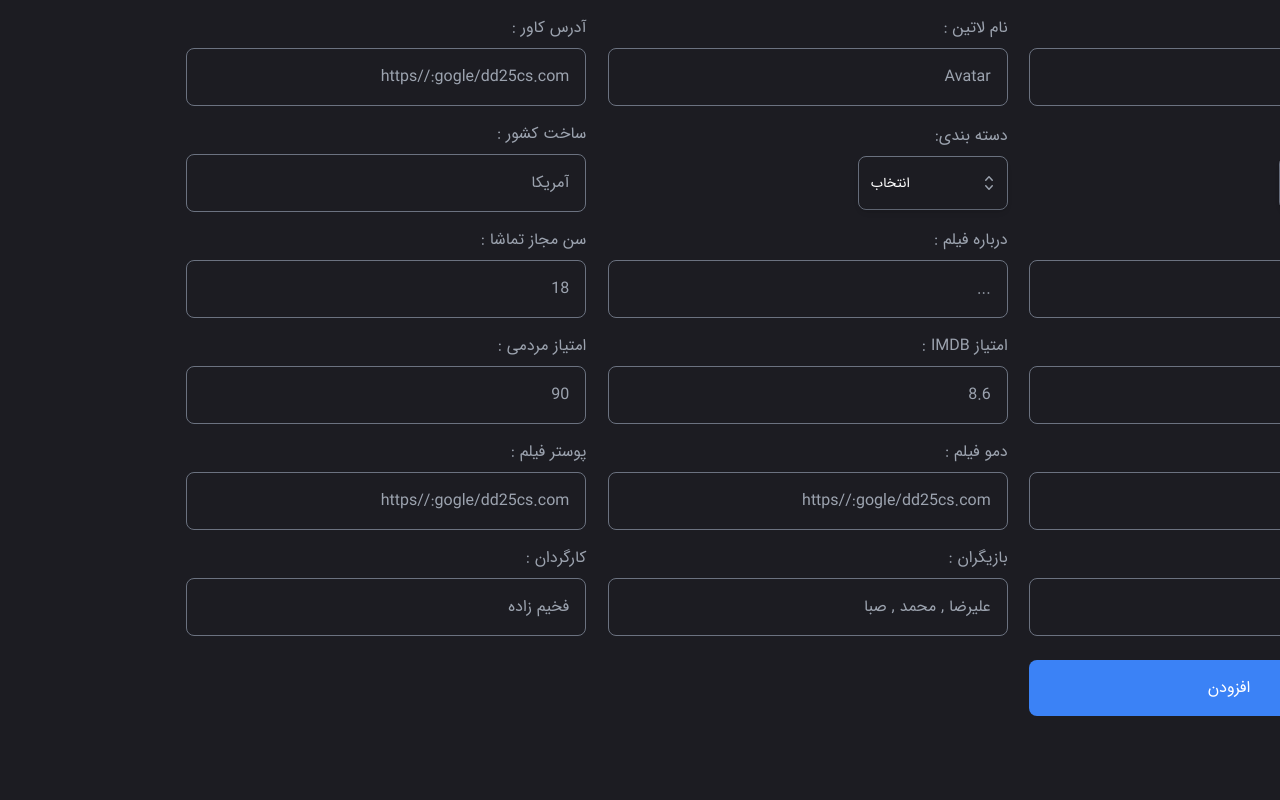
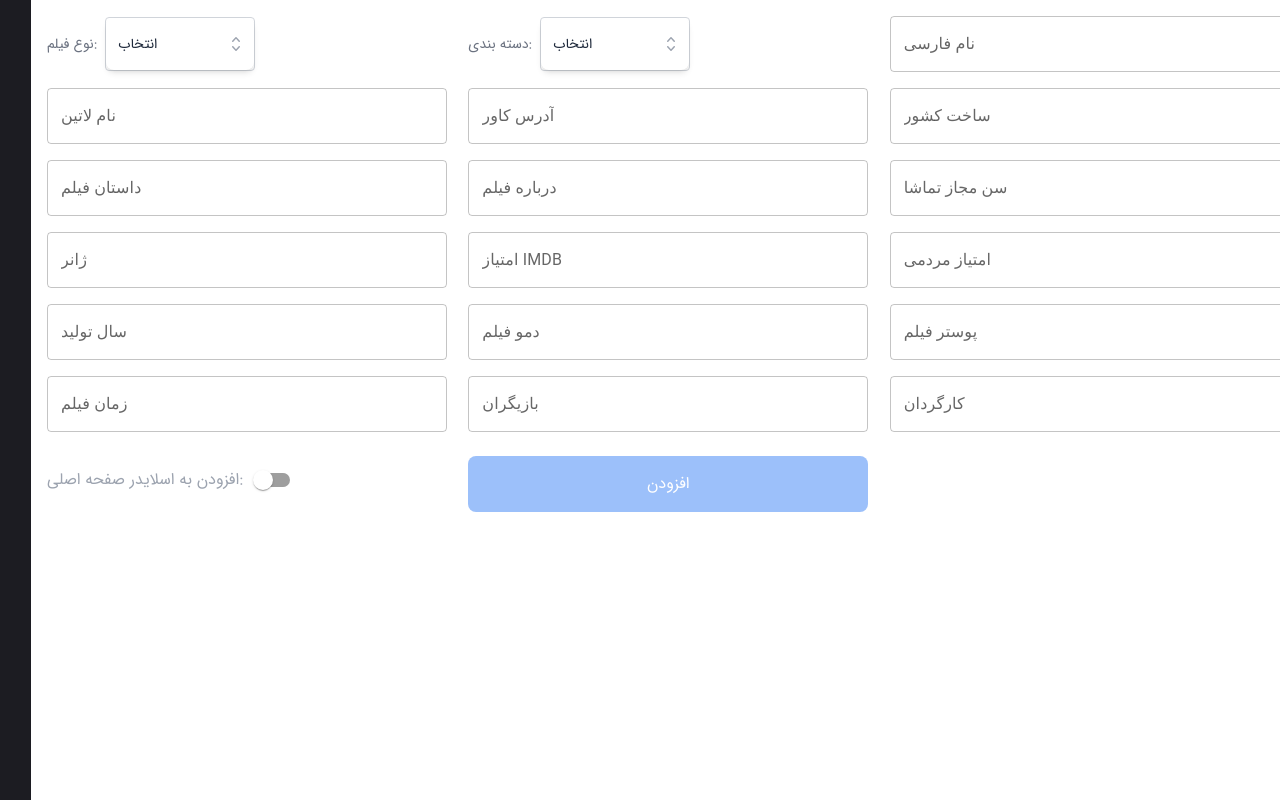
Before and after one commit to mahdibashirione/moviesTV, a React (Create React App) app: page /admin/add/newmoviedata in a window 1280 px wide. Built offline with nearby package versions, Linux system fonts and the light colour scheme.

Commit message:
add component matrial ui to praject

```diff
--- a/package.json
+++ b/package.json
@@ -3,8 +3,11 @@
   "version": "0.1.0",
   "private": true,
   "dependencies": {
+    "@emotion/react": "^11.10.4",
+    "@emotion/styled": "^11.10.4",
     "@headlessui/react": "^1.7.1",
     "@heroicons/react": "^2.0.11",
+    "@mui/material": "^5.10.6",
     "@testing-library/jest-dom": "^5.16.5",
     "@testing-library/react": "^13.3.0",
     "@testing-library/user-event": "^13.5.0",
--- a/server/db.json
+++ b/server/db.json
@@ -17,64 +17,6 @@
     "name": "typicode"
   },
   "movies": [
-    {
-      "id": 1,
-      "category": "سریال-ایرانی",
-      "country": "iran",
-      "type": "serial",
-      "enName": "sun parast",
-      "comments": [
-        {
-          "date": "27-08-2022",
-          "nameUser": "میرزا ",
-          "commentUser": "در اصل کپی برداری از سریال دکستر هستش ولی تا اینجا داستان خوب پیشرفته فعلا ۳ قسمت بیشتر نیومده نمیشه نظر داد فیلم خوبی هست یا نه",
-          "like": "12",
-          "disLike": "5"
-        }
-      ],
-      "permissibleAge": "13",
-      "downloads": [
-        {
-          "title": "قسمت 1",
-          "linkDownload": [
-            {
-              "quality": "480",
-              "fille": ""
-            },
-            {
-              "quality": "720",
-              "fille": ""
-            },
-            {
-              "quality": "1080",
-              "fille": ""
-            },
-            {
-              "quality": "BOLORY",
-              "fille": ""
-            }
-          ]
-        }
-      ],
-      "actors": [
-        "الهام اخوان",
-        "باران کوثری",
-        "آتیلا پسیانی"
-      ],
-      "director": "برزو نیک نژاد",
-      "productionYear": "1401",
-      "story": "در سریال آفتاب پرست مفسدین اقتصادی تصمیم می‌گیرند تا جمال پورشه را بدنام کنند اما باز دست تقدیر به کمک جمال می‌آید و او را رو سفید می‌کند! حالا جمال اعتبار بیشتری پیدا کرده و مجبورند با او کنار بیایند!",
-      "aboutTheMovie": "سریال محصول کشور ایران و در ژانر کمدی می‌باشد و به کارگردانی برزو نیک نژاد در سال 1401 ساخته شده است. در سریال آفتاب پرست بازیگرانی چون آتیلا پسیانی، باران کوثری، الهام اخوان، فرهاد آئیش، غلامرضا نیکخواه، گوهر خیراندیش، حمیدرضا آذرنگ، پژمان جمشیدی، و... به ایفای نقش پرداخته اند. داستان دو رفیق خفت‌گیر به نام‌های جمال و منوچ است که عشق لاتی و سطح یک شدن در خفت‌گیری را دارند اما از بی عرضه‌گی و بدشانسی گیر پلیس می‌افتند و به زندان می‌روند. جمال در زندان به همه می‌گوید که در سطح یک فقط پورشه‌سوار خفت کرده‌اند و به همین خاطر به جمال پورشه معروف می‌شود و…",
-      "time": "50 دقیقه",
-      "satisfaction": "84",
-      "broadcastDays": "دوشنبه ها",
-      "imdb": "6",
-      "genre": "کمدی",
-      "cover": "https://www.uptvs.com/wp-contents/uploads/2022/08/Aftab-Parast-6-207x290.jpg",
-      "faName": "افتاب پرست",
-      "slider": true,
-      "coming": false
-    },
     {
       "id": 2,
       "coming": false,
--- a/src/components/common/SelectBox.js
+++ b/src/components/common/SelectBox.js
@@ -14,9 +14,9 @@ const SelectBox = ({ formik, name, title, options }) => {
 
   return (
     <Listbox value={selected} onChange={setSelected}>
-      <div className="flex flex-col gap-y-2">
-        <span className="text-gray-400">{title}:</span>
-        <div className={`relative w-[150px] border ${selected.id > 0 ? "border-green-500" : "border-gray-500"} rounded-lg`}>
+      <div className="flex items-center gap-x-2 text-slate-800">
+        <span className="text-sm text-gray-500">{title}:</span>
+        <div className={`relative w-[150px] border ${selected.id > 0 ? "border-green-500" : "border-gray-300"} rounded`}>
           <Listbox.Button className="relative w-full cursor-pointer rounded-lg bg-transparent py-4 pl-3 pr-10 text-left shadow-md focus:outline-none focus-visible:border-indigo-500 focus-visible:ring-2 focus-visible:ring-white focus-visible:ring-opacity-75 focus-visible:ring-offset-2 focus-visible:ring-offset-orange-300 sm:text-sm">
             <span className="block truncate">{selected.id > 0 ? selected.name : "انتخاب"}</span>
             <span className="pointer-events-none absolute inset-y-0 right-0 flex items-center pr-2">
--- /dev/null
+++ b/src/components/common/Switch.js
@@ -0,0 +1,16 @@
+import Switch from '@mui/material/Switch';
+
+const CustomSwitch = ({ label, name, formik }) => {
+  return (
+    <div>
+      <span className="text-gray-400 select-none">{label}:</span>
+      <Switch
+        checked={formik.values[name]}
+        onChange={formik.handleChange}
+        name={name}
+      />
+    </div>
+  );
+}
+
+export default CustomSwitch;
--- a/src/components/common/input.js
+++ b/src/components/common/input.js
@@ -1,20 +1,19 @@
-const Input = ({ formik, label, name, type = "text", children, value, placeholder }) => {
+import { TextField } from "@mui/material";
+
+const Input = ({ formik, label, name, placeholder }) => {
   return (
-    <div className="flex flex-col items-start gap-y-2 w-full max-w-[400px] min-w-[150px]">
-      <label htmlFor={label} className="text-gray-400">{label} :</label>
-      <div className={`${!formik.errors[name] && formik.touched[name] ? "border-green-500" : "border-gray-500"} w-full px-2 py-1 flex items-center justify-start rounded-lg bg-transparent border ${formik.errors[name] && formik.touched[name] && "border-red-500"}`}>
-        {children}
-        <input
-          type={type}
-          name={name}
-          {...formik.getFieldProps(name)}
-          id={label}
-          className={`${!formik.errors[name] && formik.touched[name] && "text-white"} focus:border-blue-500 w-full outline-none bg-transparent px-2 py-3 rounded-full`}
-          placeholder={placeholder}
-          value={value}
-        />
-      </div>
-      {formik.errors[name] && formik.touched[name] && <span className="text-red-500 w-full text-right block">{formik.errors[name]}</span>}
+    <div className="rounded flex flex-col items-start gap-y-2 w-full max-w-[400px] min-w-[150px]">
+      <TextField
+        fullWidth
+        label={label}
+        name={name}
+        onChange={formik.handleChange}
+        onBlur={formik.handleBlur}
+        value={formik.values[name]}
+        placeholder={placeholder}
+        helperText={formik.touched[name] && formik.errors[name]}
+        error={formik.touched[name] && formik.errors[name] ? true : false}
+      />
     </div>
   );
 }
--- a/src/page/AddNewMovie.js
+++ b/src/page/AddNewMovie.js
@@ -1,10 +1,12 @@
 import { useFormik } from "formik";
 import Input from "../components/common/input";
+import CustomSwitch from "../components/common/Switch";
 import * as Yup from "yup"
 import { useState } from "react";
 import SelectBox from "../components/common/SelectBox";
 import { useNavigate } from "react-router-dom";
 import http from "../services/httpServices";
+import { TextField } from "@mui/material";
 
 const AddNewMovie = () => {
 
@@ -45,7 +47,7 @@ const AddNewMovie = () => {
       genre: "",
       story: "",
       aboutTheMovie: "",
-      slider: true,
+      slider: false,
       coming: false,
     },
     validationSchema: Yup.object().shape({
@@ -64,26 +66,27 @@ const AddNewMovie = () => {
       story: Yup.string().required("باید تکمیل شود"),
       aboutTheMovie: Yup.string().required("باید تکمیل شود"),
     }),
-    onSubmit: values => Post_Data("/movies", values)
+    onSubmit: values => Post_Data("/movies", values),
+    validateOnMount: true,
   })
 
   async function Post_Data(url, data) {
     try {
       const res = await http.Post(url, { ...data, downloads: [], comments: [] })
-      console.log(res.data)
+      navigate.push("/admin")
     } catch (error) {
-      console.log(error)
+      window.alert(error)
     }
   }
 
   return (
-    <section className="w-full md:container p-4">
-      <form onSubmit={formik.handleSubmit} className="w-full grid gap-4 grid-cols-1 md:grid-cols-2 lg:grid-cols-3 items-center justify-center" >
+    <section className="min-w-screen w-full min-h-screen bg-white p-4">
+      <form dir="ltr" onSubmit={formik.handleSubmit} className="w-full md:container grid gap-4 grid-cols-1 md:grid-cols-2 lg:grid-cols-3 items-center justify-center" >
+        <SelectBox formik={formik} name="type" options={options.type} title={"نوع فیلم"} />
+        <SelectBox formik={formik} name="category" options={options.category} title={"دسته بندی"} />
         <Input formik={formik} label="نام فارسی" name="faName" placeholder="آواتار" />
         <Input formik={formik} label="نام لاتین" name="enName" placeholder="Avatar" />
         <Input formik={formik} label="آدرس کاور" name="cover" placeholder="https//:gogle/dd25cs.com" />
-        <SelectBox formik={formik} name="type" options={options.type} title={"نوع فیلم"} />
-        <SelectBox formik={formik} name="category" options={options.category} title={"دسته بندی"} />
         <Input formik={formik} label="ساخت کشور" name="country" placeholder="آمریکا" />
         <Input formik={formik} label="داستان فیلم" name="story" placeholder="..." />
         <Input formik={formik} label="درباره فیلم" name="aboutTheMovie" placeholder="..." />
@@ -97,7 +100,8 @@ const AddNewMovie = () => {
         <Input formik={formik} label="زمان فیلم" name="time" placeholder="60 دقیقه" />
         <Input formik={formik} label="بازیگران" name="actors" placeholder="علیرضا , محمد , صبا" />
         <Input formik={formik} label="کارگردان" name="director" placeholder="فخیم زاده" />
-        <button type={"submit"} className="w-full max-w-[400px] bg-blue-500 p-4 rounded-lg mt-2 outline-none hover:scale-95 duration-300">افزودن</button>
+        <CustomSwitch name="slider" formik={formik} label="افزودن به اسلایدر صفحه اصلی" />
+        <button disabled={!formik.isValid} type={"submit"} className="disabled:opacity-50 w-full max-w-[400px] bg-blue-500 p-4 rounded-lg mt-2 outline-none hover:scale-95 duration-300">افزودن</button>
       </form>
     </section >
   );
```
Also changed, not shown: src/page/AdminPage.js (+36 -3 lines), 1 other file (tests, documents, lock files or other folders).
